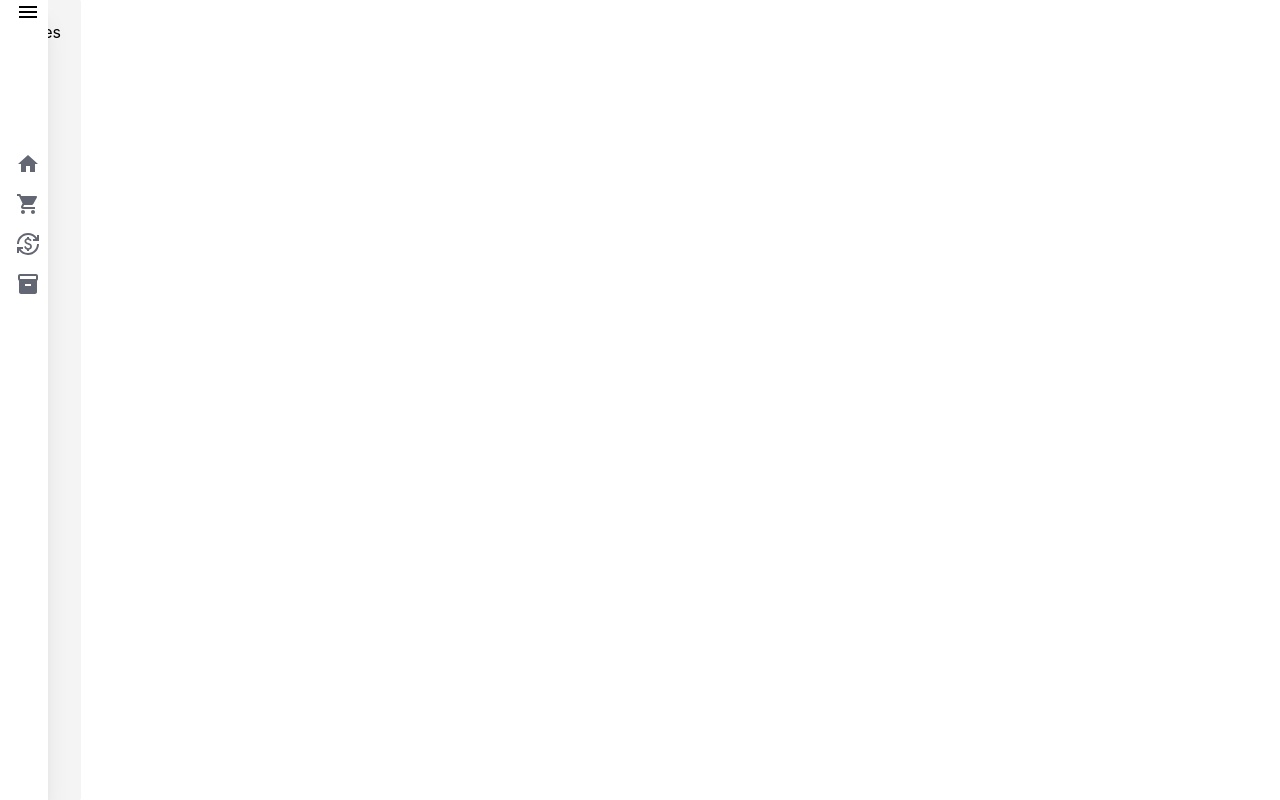
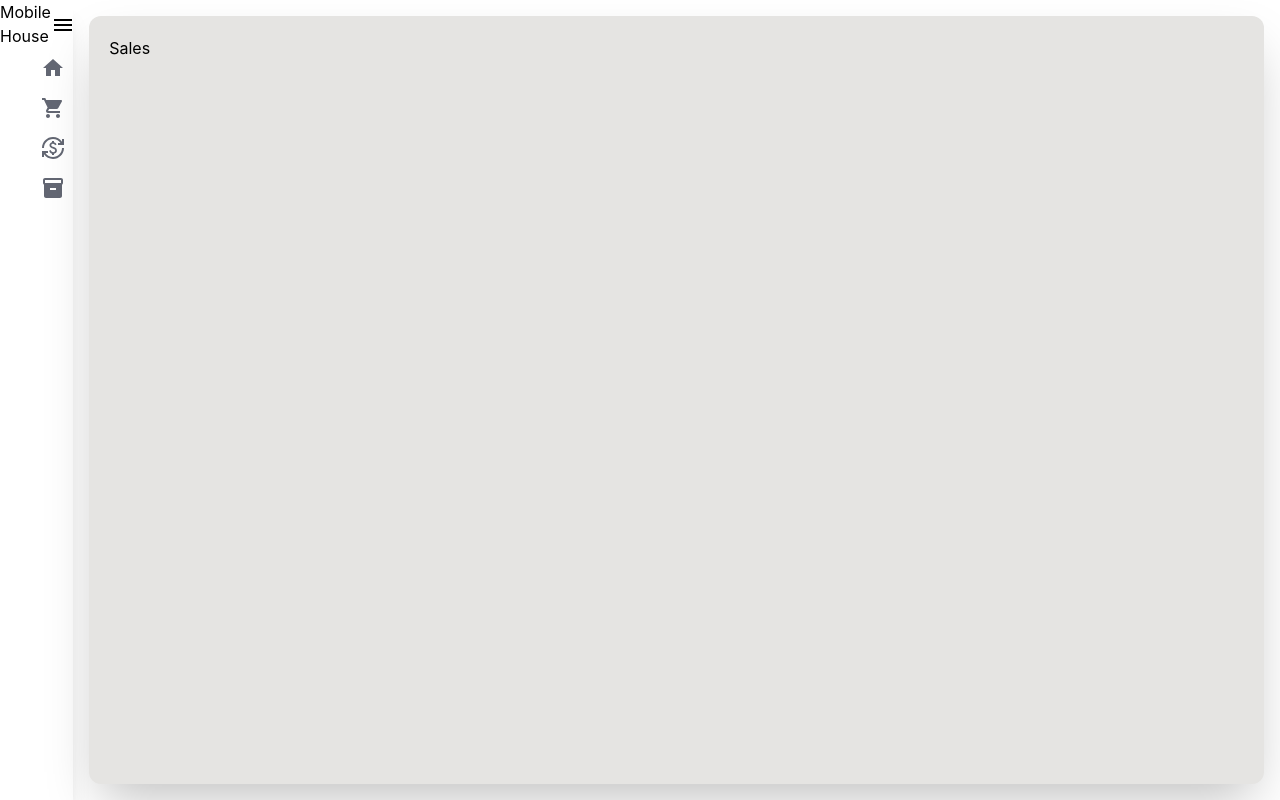
Before and after one commit to fahadpj23/mobileHouseAll, a React (Create React App) app: page /sales in a window 1280 px wide. Built offline with nearby package versions, Linux system fonts and the light colour scheme.

Commit message:
sidebar ok

```diff
--- a/src/Layout/mainLayout.tsx
+++ b/src/Layout/mainLayout.tsx
@@ -1,10 +1,23 @@
+import { useState } from "react";
+
 import SideBar from "./sideBar";
 
 const MainLayout = ({ children }: any) => {
+  const [sideBarOpen, setSideBarOpen] = useState<boolean>(false);
   return (
     <div className="flex h-screen w-screen">
-      <SideBar />
-      <div className="bg-grayBackground p-5 rounded-sm">
+      <div
+        className={`${
+          sideBarOpen ? "w-40" : "w-20"
+        } transition-width duration-300 overflow-hidden bg-gray-800 shadow-xl bg-whiteBackground`}
+      >
+        <SideBar sideBarOpen={sideBarOpen} setSideBarOpen={setSideBarOpen} />
+      </div>
+      <div
+        className={`${
+          sideBarOpen ? "w-[calc(100%-10rem)]" : "w-full"
+        } transition-width duration-3000 bg-grayBackground m-4 p-5 rounded-xl shadow-2xl `}
+      >
         <main>{children}</main>
       </div>
     </div>
--- a/src/Layout/sideBar/index.tsx
+++ b/src/Layout/sideBar/index.tsx
@@ -1,4 +1,4 @@
-import { useState } from "react";
+import React, { FC, useState } from "react";
 
 import { Link } from "react-router-dom";
 
@@ -7,24 +7,17 @@ import MenuIcon from "@mui/icons-material/Menu";
 import SideBarItems from "constants/sideBarItems";
 import sideBarModel from "model/sideBarModel";
 
-const SideBar = () => {
-  const [open, setOpen] = useState<boolean>(false);
-
+interface props {
+  sideBarOpen: boolean;
+  setSideBarOpen: React.Dispatch<React.SetStateAction<boolean>>;
+}
+const SideBar: FC<props> = ({ sideBarOpen, setSideBarOpen }) => {
   return (
-    <div className="absolute top-0 left-0 w-40 ">
-      <div
-        className={` ${
-          open ? "translate-x-0" : "-translate-x-28"
-        }  relative ease-in-out delay-600 transition bg-whiteBackground h-screen shadow-xl  `}
-      >
-        <div className="flex justify-between ">
+    <div className="flex flex-col justify-between ">
+      <div className="flex justify-between">
         <h1>Mobile House</h1>
-          <button
-            aria-label="menu"
-            onClick={() => setOpen(!open)}
-            className="absolute right-1 "
-          >
-            <MenuIcon className="absolute right-1" />
+        <button aria-label="menu" onClick={() => setSideBarOpen(!sideBarOpen)}>
+          <MenuIcon />
         </button>
       </div>
       <div className="flex flex-col justify-center h-3/6">
@@ -33,13 +26,15 @@ const SideBar = () => {
             <div className=" w-full text-textBlackColor  hover:text-textBlackColor hover:font-bold p-2 ">
               <Link
                 className={`flex items-center  ${
-                    open ? "justify-start space-x-2" : "justify-end space-x-0"
+                  sideBarOpen
+                    ? "justify-start space-x-2"
+                    : "justify-end space-x-0"
                 } `}
                 to={sidebar.route}
               >
                 <sidebar.icon />
                 <h1 className="uppercase text-xs tracking-widest font-semibold">
-                    {open && sidebar.name}
+                  {sideBarOpen && sidebar.name}
                 </h1>
               </Link>
             </div>
@@ -47,7 +42,6 @@ const SideBar = () => {
         })}
       </div>
     </div>
-    </div>
   );
 };
 export default SideBar;
--- a/tailwind.config.js
+++ b/tailwind.config.js
@@ -5,7 +5,7 @@ module.exports = {
     colors: {
       whiteBackground: "#ffffff",
       textBlackColor: "#636773",
-      grayBackground: "#f4f4f5",
+      grayBackground: "#E5E4E2",
     },
     extend: {},
   },
```
Lines whose indentation alone changed are shown as unchanged.
